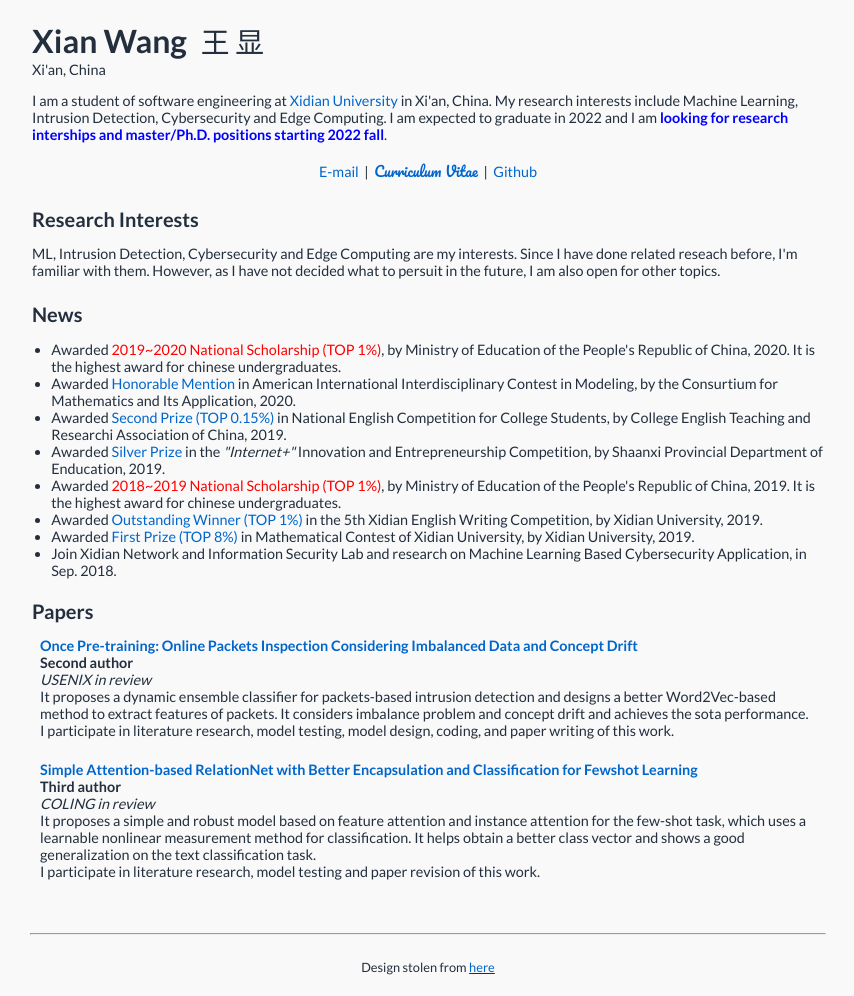
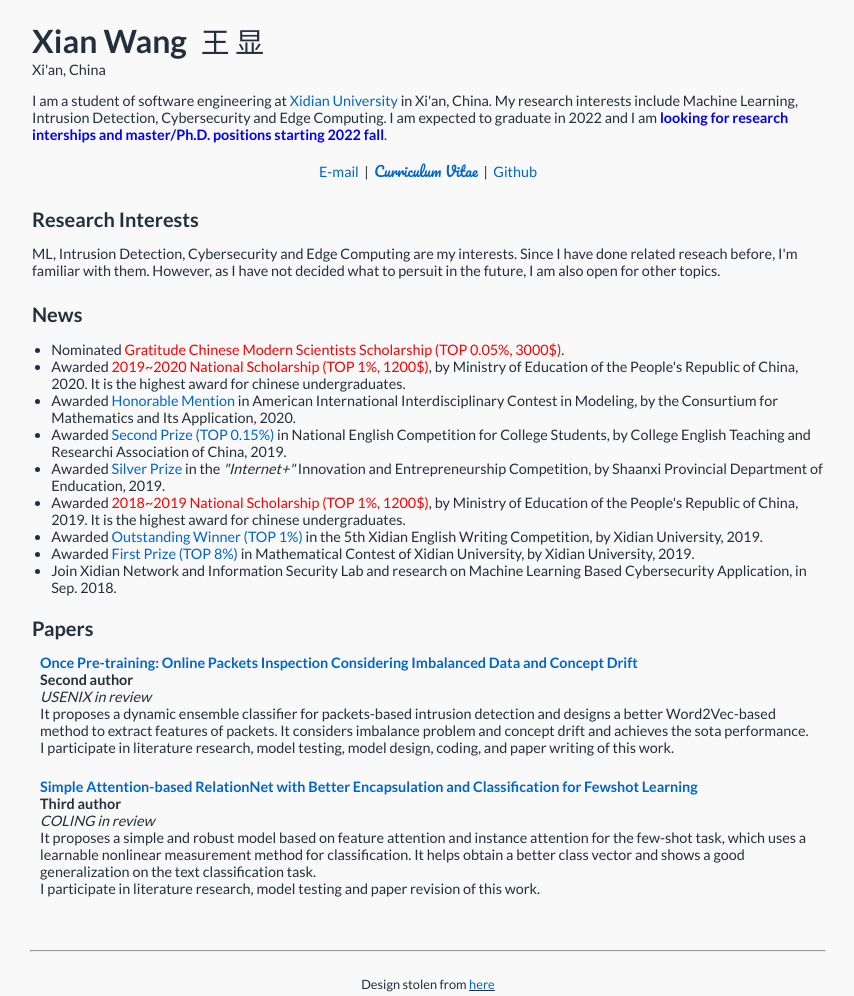
Before and after one commit to X1anWang/X1anWang.github.io, a plain HTML site: page index.html in a window 1280 px wide. Shown: the whole page, without its empty margins (212-1066 px from the left). Drawn offline with Linux system fonts and the light colour scheme.

Commit message:
1117
1117

```diff
--- a/index.html
+++ b/index.html
@@ -72,11 +72,12 @@ var _hmt = _hmt || [];
     <td>
       <heading>News</heading>
       <ul>
-      	<li>Awarded <a href="notavailable.JPG"><font color='red'>2019~2020 National Scholarship (TOP 1%)</font></a>, by Ministry of Education of the People's Republic of China, 2020. It is the highest award for chinese undergraduates.</li>
+      	<li>Nominated <a href="notavailable.JPG"><font color='red'>Gratitude Chinese Modern Scientists Scholarship (TOP 0.05%, 3000$)</font></a>.</li>
+      	<li>Awarded <a href="notavailable.JPG"><font color='red'>2019~2020 National Scholarship (TOP 1%, 1200$)</font></a>, by Ministry of Education of the People's Republic of China, 2020. It is the highest award for chinese undergraduates.</li>
       	<li>Awarded <a href="certifications/hmforicm2020.JPG">Honorable Mention</a> in American International Interdisciplinary Contest in Modeling, by the Consurtium for Mathematics and Its Application, 2020.</li>
       	<li>Awarded <a href="certifications/nationalenglish2019.JPG">Second Prize (TOP 0.15%)</a> in National English Competition for College Students, by College English Teaching and Researchi Association of China, 2019.</li>
       	<li>Awarded <a href="notavailable.JPG">Silver Prize</a> in the <i>"Internet+"</i> Innovation and Entrepreneurship Competition, by Shaanxi Provincial Department of Enducation, 2019.</li>
-      	<li>Awarded <a href="certifications/nationalscholarship2019.JPG"><font color='red'>2018~2019 National Scholarship (TOP 1%)</font></a>, by Ministry of Education of the People's Republic of China, 2019. It is the highest award for chinese undergraduates.</li>
+      	<li>Awarded <a href="certifications/nationalscholarship2019.JPG"><font color='red'>2018~2019 National Scholarship (TOP 1%, 1200$)</font></a>, by Ministry of Education of the People's Republic of China, 2019. It is the highest award for chinese undergraduates.</li>
       	<li>Awarded <a href="notabailable.JPG">Outstanding Winner (TOP 1%)</a> in the 5th Xidian English Writing Competition, by Xidian University, 2019.</li>
       	<li>Awarded <a href="notavailable.JPG">First Prize (TOP 8%)</a> in Mathematical Contest of Xidian University, by Xidian University, 2019.</li>
       	<li>Join Xidian Network and Information Security Lab and research on Machine Learning Based Cybersecurity Application, in Sep. 2018.</li>
```
Also changed, not shown: stanford.JPG (added), 1 other file.
